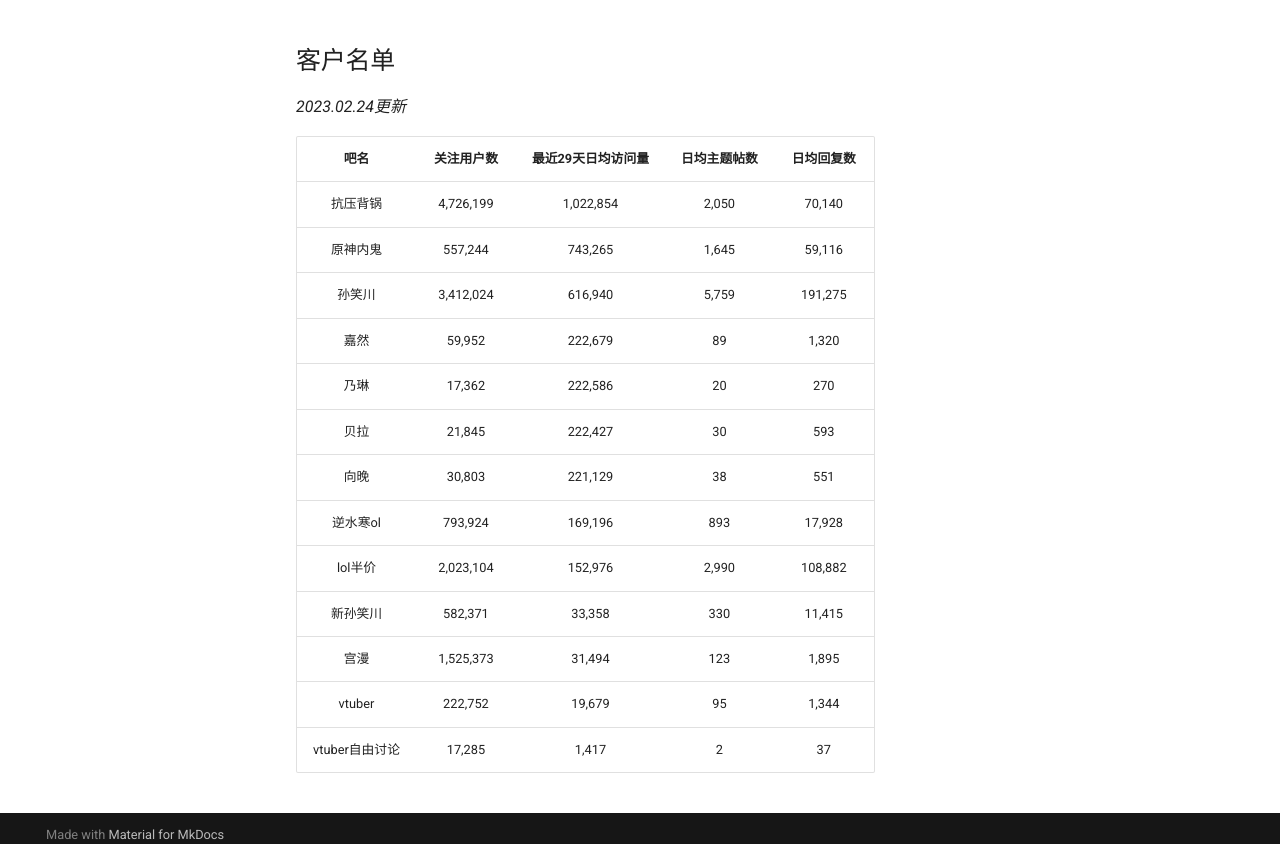
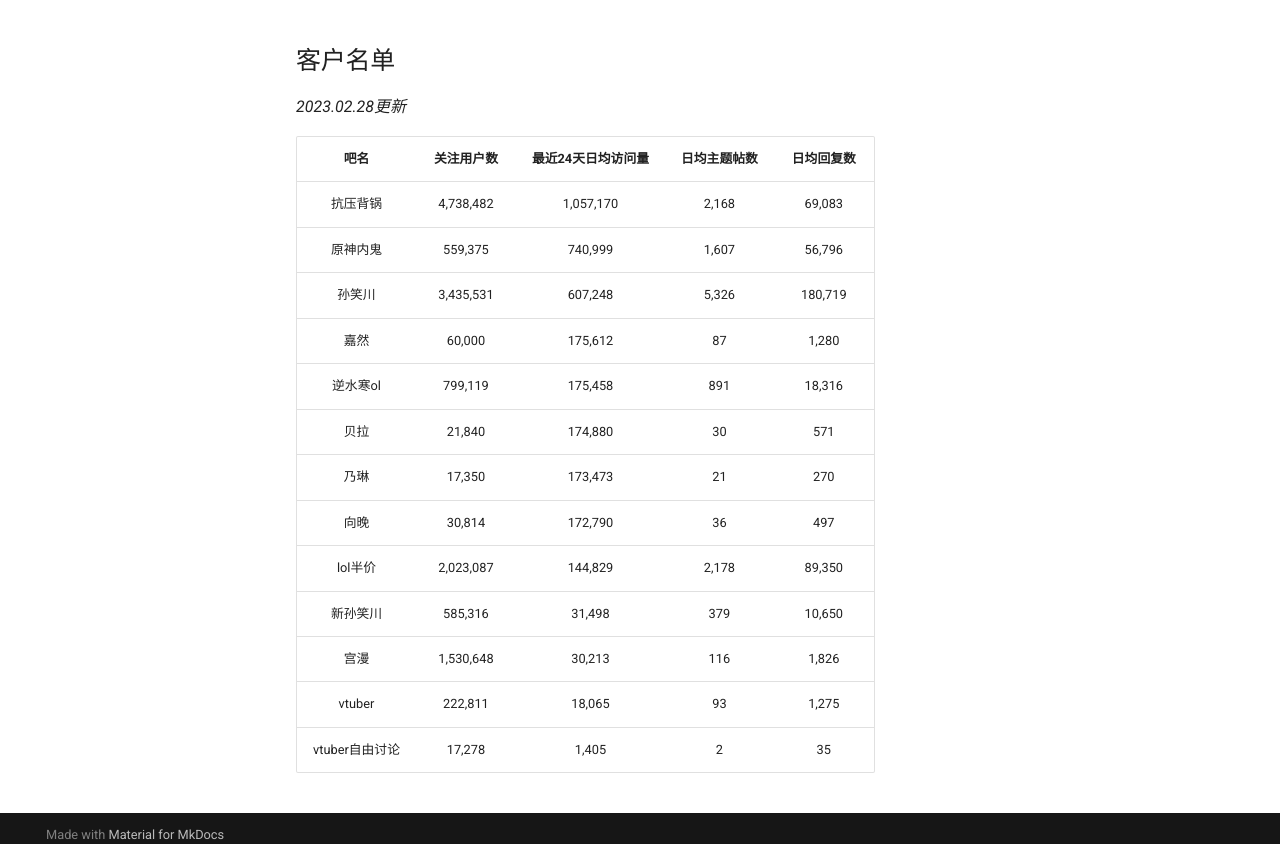
Before and after one commit to lumina37/aiotieba-reviewer, an MkDocs documentation site: the page built from docs/index.md, in a window 1280 px wide and 1400 px high, scrolled down 298 px. Shown: the part 543-1387 px from the top of the window. Built offline with MkDocs 1.6.1 and Material for MkDocs 9.7.7, drawn with Linux system fonts in a browser that asks for light colours; comment, search, counter and statistics services are not loaded.

```diff
--- a/docs/index.md
+++ b/docs/index.md
@@ -25,20 +25,20 @@ pip install .
 
 ## 客户名单
 
-*2023.02.24更新*
+*2023.02.28更新*
 
-|      吧名      | 关注用户数 | 最近29天日均访问量 | 日均主题帖数 | 日均回复数 |
+|      吧名      | 关注用户数 | 最近24天日均访问量 | 日均主题帖数 | 日均回复数 |
 | :------------: | :--------: | :----------------: | :----------: | :--------: |
-|    抗压背锅    | 4,726,199  |     1,022,854      |    2,050     |   70,140   |
-|    原神内鬼    |  557,244   |      743,265       |    1,645     |   59,116   |
-|     孙笑川     | 3,412,024  |      616,940       |    5,759     |  191,275   |
-|      嘉然      |   59,952   |      222,679       |      89      |   1,320    |
-|      乃琳      |   17,362   |      222,586       |      20      |    270     |
-|      贝拉      |   21,845   |      222,427       |      30      |    593     |
-|      向晚      |   30,803   |      221,129       |      38      |    551     |
-|    逆水寒ol    |  793,924   |      169,196       |     893      |   17,928   |
-|    lol半价     | 2,023,104  |      152,976       |    2,990     |  108,882   |
-|    新孙笑川    |  582,371   |       33,358       |     330      |   11,415   |
-|      宫漫      | 1,525,373  |       31,494       |     123      |   1,895    |
-|     vtuber     |  222,752   |       19,679       |      95      |   1,344    |
-| vtuber自由讨论 |   17,285   |       1,417        |      2       |     37     |
+|    抗压背锅    | 4,738,482  |     1,057,170      |    2,168     |   69,083   |
+|    原神内鬼    |  559,375   |      740,999       |    1,607     |   56,796   |
+|     孙笑川     | 3,435,531  |      607,248       |    5,326     |  180,719   |
+|      嘉然      |   60,000   |      175,612       |      87      |   1,280    |
+|    逆水寒ol    |  799,119   |      175,458       |     891      |   18,316   |
+|      贝拉      |   21,840   |      174,880       |      30      |    571     |
+|      乃琳      |   17,350   |      173,473       |      21      |    270     |
+|      向晚      |   30,814   |      172,790       |      36      |    497     |
+|    lol半价     | 2,023,087  |      144,829       |    2,178     |   89,350   |
+|    新孙笑川    |  585,316   |       31,498       |     379      |   10,650   |
+|      宫漫      | 1,530,648  |       30,213       |     116      |   1,826    |
+|     vtuber     |  222,811   |       18,065       |      93      |   1,275    |
+| vtuber自由讨论 |   17,278   |       1,405        |      2       |     35     |
```
Also changed, not shown: README.md (+15 -15 lines).
